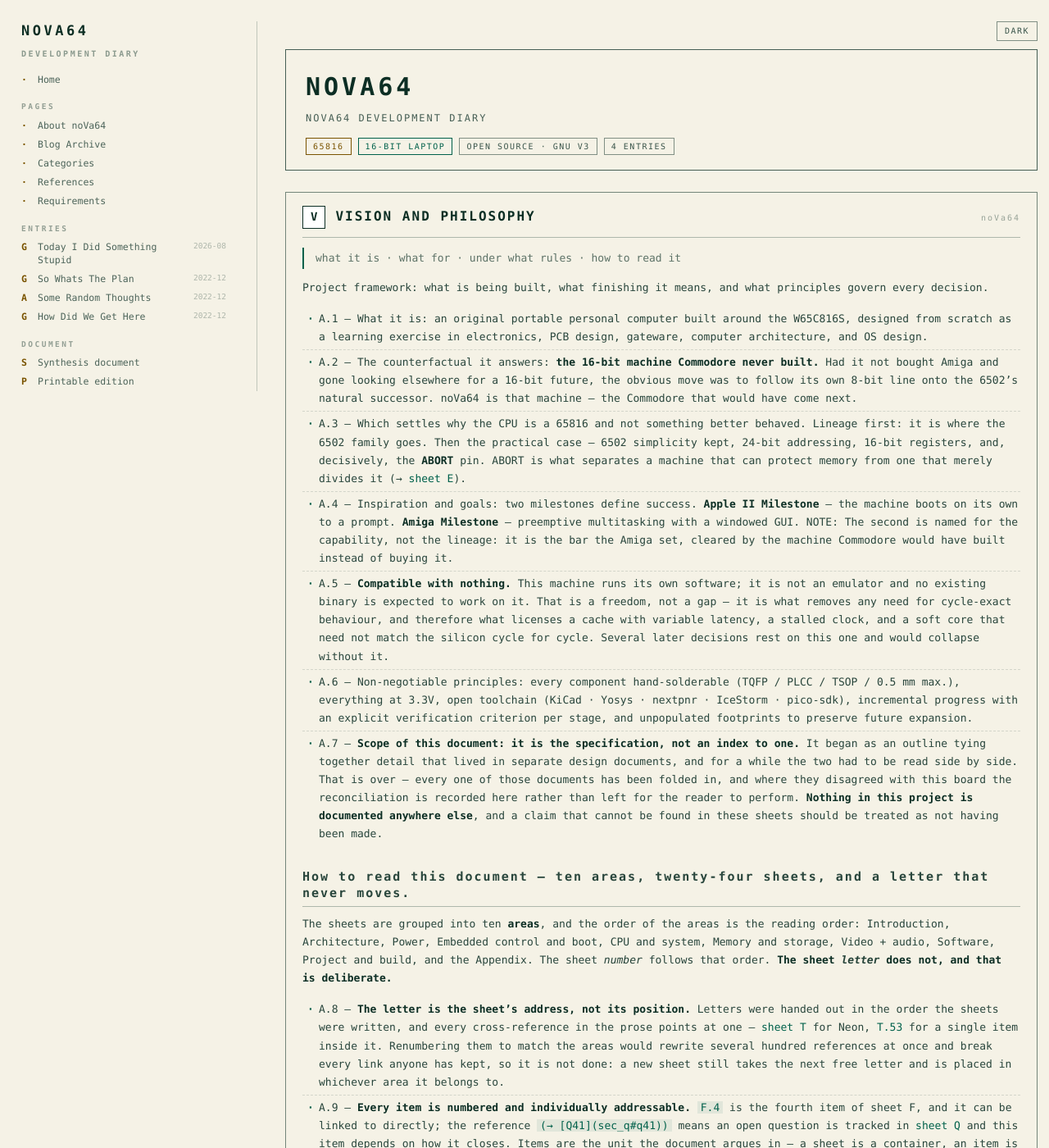
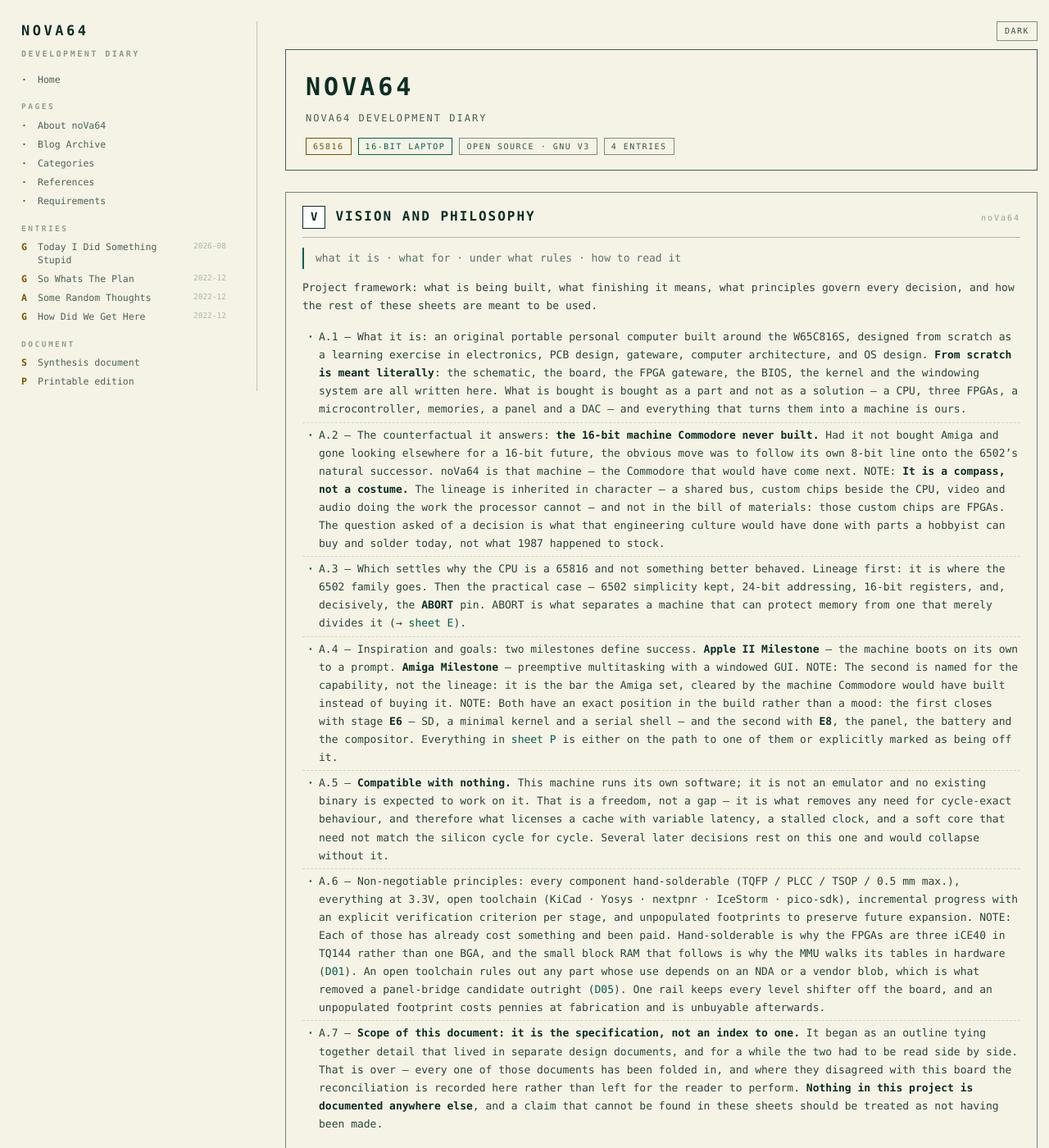
Before and after one commit to dmolinagarcia/nova64, a Jekyll site: the page built from docs/docsV3/content/sec_a.md, in a window 1280 px wide and 1400 px high. Shown: the whole window at 82% size. Built offline with Jekyll 4.4.1, drawn with Linux system fonts in a browser that asks for light colours; our own code applies the rules of GitHub Pages for plain Markdown files; some of the changed text lies outside the part shown.

Commit message:
Extension of SEC A

```diff
--- a/docs/docsV3/content/sec_a.md
+++ b/docs/docsV3/content/sec_a.md
@@ -1,15 +1,18 @@
 # Vision and philosophy
 > what it is · what for · under what rules · how to read it
 
-Project framework: what is being built, what finishing it means, and what principles govern every decision.
+Project framework: what is being built, what finishing it means, what principles govern every decision, and how the rest of these sheets are meant to be used.
 
-- A.1 — What it is: an original portable personal computer built around the W65C816S, designed from scratch as a learning exercise in electronics, PCB design, gateware, computer architecture, and OS design.
+- A.1 — What it is: an original portable personal computer built around the W65C816S, designed from scratch as a learning exercise in electronics, PCB design, gateware, computer architecture, and OS design. **From scratch is meant literally**: the schematic, the board, the FPGA gateware, the BIOS, the kernel and the windowing system are all written here. What is bought is bought as a part and not as a solution — a CPU, three FPGAs, a microcontroller, memories, a panel and a DAC — and everything that turns them into a machine is ours.
 - A.2 — The counterfactual it answers: **the 16-bit machine Commodore never built.** Had it not bought Amiga and gone looking elsewhere for a 16-bit future, the obvious move was to follow its own 8-bit line onto the 6502's natural successor. noVa64 is that machine — the Commodore that would have come next.
+  NOTE: **It is a compass, not a costume.** The lineage is inherited in character — a shared bus, custom chips beside the CPU, video and audio doing the work the processor cannot — and not in the bill of materials: those custom chips are FPGAs. The question asked of a decision is what that engineering culture would have done with parts a hobbyist can buy and solder today, not what 1987 happened to stock.
 - A.3 — Which settles why the CPU is a 65816 and not something better behaved. Lineage first: it is where the 6502 family goes. Then the practical case — 6502 simplicity kept, 24-bit addressing, 16-bit registers, and, decisively, the **ABORT** pin. ABORT is what separates a machine that can protect memory from one that merely divides it (→ [sheet E](sec_e)).
 - A.4 — Inspiration and goals: two milestones define success. **Apple II Milestone** — the machine boots on its own to a prompt. **Amiga Milestone** — preemptive multitasking with a windowed GUI.
   NOTE: The second is named for the capability, not the lineage: it is the bar the Amiga set, cleared by the machine Commodore would have built instead of buying it.
+  NOTE: Both have an exact position in the build rather than a mood: the first closes with stage **E6** — SD, a minimal kernel and a serial shell — and the second with **E8**, the panel, the battery and the compositor. Everything in [sheet P](sec_p) is either on the path to one of them or explicitly marked as being off it.
 - A.5 — **Compatible with nothing.** This machine runs its own software; it is not an emulator and no existing binary is expected to work on it. That is a freedom, not a gap — it is what removes any need for cycle-exact behaviour, and therefore what licenses a cache with variable latency, a stalled clock, and a soft core that need not match the silicon cycle for cycle. Several later decisions rest on this one and would collapse without it.
 - A.6 — Non-negotiable principles: every component hand-solderable (TQFP / PLCC / TSOP / 0.5 mm max.), everything at 3.3V, open toolchain (KiCad · Yosys · nextpnr · IceStorm · pico-sdk), incremental progress with an explicit verification criterion per stage, and unpopulated footprints to preserve future expansion.
+  NOTE: Each of those has already cost something and been paid. Hand-solderable is why the FPGAs are three iCE40 in TQ144 rather than one BGA, and the small block RAM that follows is why the MMU walks its tables in hardware ([D01](sec_q#d01)). An open toolchain rules out any part whose use depends on an NDA or a vendor blob, which is what removed a panel-bridge candidate outright ([D05](sec_q#d05)). One rail keeps every level shifter off the board, and an unpopulated footprint costs pennies at fabrication and is unbuyable afterwards.
 - A.7 — **Scope of this document: it is the specification, not an index to one.** It began as an outline tying together detail that lived in separate design documents, and for a while the two had to be read side by side. That is over — every one of those documents has been folded in, and where they disagreed with this board the reconciliation is recorded here rather than left for the reader to perform. **Nothing in this project is documented anywhere else**, and a claim that cannot be found in these sheets should be treated as not having been made.
 
 ## How to read this document — ten areas, twenty-four sheets, and a letter that never moves.
@@ -21,7 +24,10 @@ The sheets are grouped into ten **areas**, and the order of the areas is the rea
 - A.10 — **A gold `TEST ▸` line is a verification criterion**, not commentary: it says what has to be observed before the item is considered true. A dimmed line below an item is a note — context, a caveat, or the reason a decision moved.
 - A.11 — **Chips mark the state of a question.** A mint chip [[open]] is something undecided but not in the way; a gold chip [[!blocking]] is a contradiction or a dependency that stops work until it closes. Both are resolved in [sheet Q](sec_q), which holds the decision log and the open questions with their numbers.
 - A.12 — **The checkboxes belong to [sheet P](sec_p)** and only to it: that sheet is the build, and its boxes carry the four states below. The gold banner marks a milestone from [A.4](sec_a#a4).
-- A.13 — **The twelve figures are numbered across the whole document**, not per sheet, and each one lives in the sheet it illustrates. The [appendix](sec_z) lists all twelve with their sheet, and carries the glossary for every acronym used anywhere.
+  NOTE: Pending, done, in progress, optional. **Those boxes are the only claim this document makes about what physically exists**; every other sheet describes the design as specified, whether or not anyone has yet soldered it.
+- A.13 — **The twelve figures are numbered across the whole document**, not per sheet, and each one lives in the sheet it illustrates. The [appendix](sec_z) lists all twelve with their sheet, and carries the glossary for every acronym used anywhere — deliberately redundant, since each acronym is also expanded where it is first used.
+- A.14 — **Conventions in the prose.** An address is written `$FF:8000` when the bank matters and flat, `$FE0000`, when it is being used as an operand; register and signal names are in `code` font. **Polarity is stated, never inferred from a name** — the idle and asserted states of the inter-device nets are given explicitly in [B.6](sec_b#b6)'s table, because the naming across the board is not consistent enough to be read as a convention.
+- A.15 — **Three ways in.** Front to back is one reading, and the areas are ordered for it. A hardware reading can stop after Memory and storage; a software one can start at the [BIOS](sec_i) and take everything below the kernel–hardware interface of [sheet M](sec_m) as given. Anyone who only wants to know what is being worked on right now should read [sheet P](sec_p) and [sheet Q](sec_q) and nothing else — between them they hold the build state and every question still open.
 
 | Mark | Meaning |
 |---|---|
```
